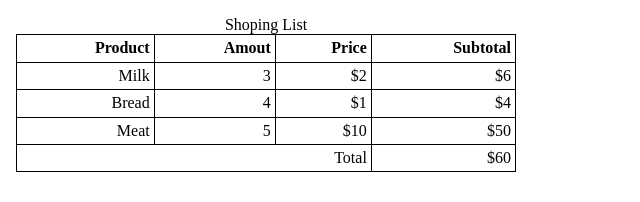
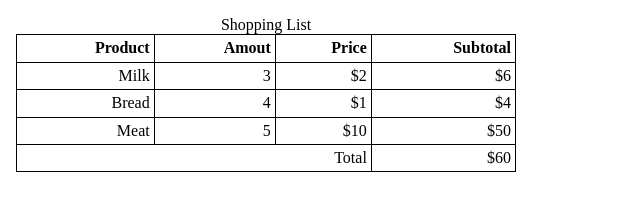
Before and after one commit to Alex666777666/Simple-table, a plain HTML site: page index.html in a window 1280 px wide. Shown: the full height of the page, 0-640 px from the left. Drawn offline with nearby package versions, Linux system fonts and the light colour scheme.

Commit message:
Update index.html

```diff
--- a/index.html
+++ b/index.html
@@ -16,7 +16,7 @@
     <div>
       <table>
         <caption>
-          Shoping List
+          Shopping List
         </caption>
         <thead>
           <th>Product</th>
```
